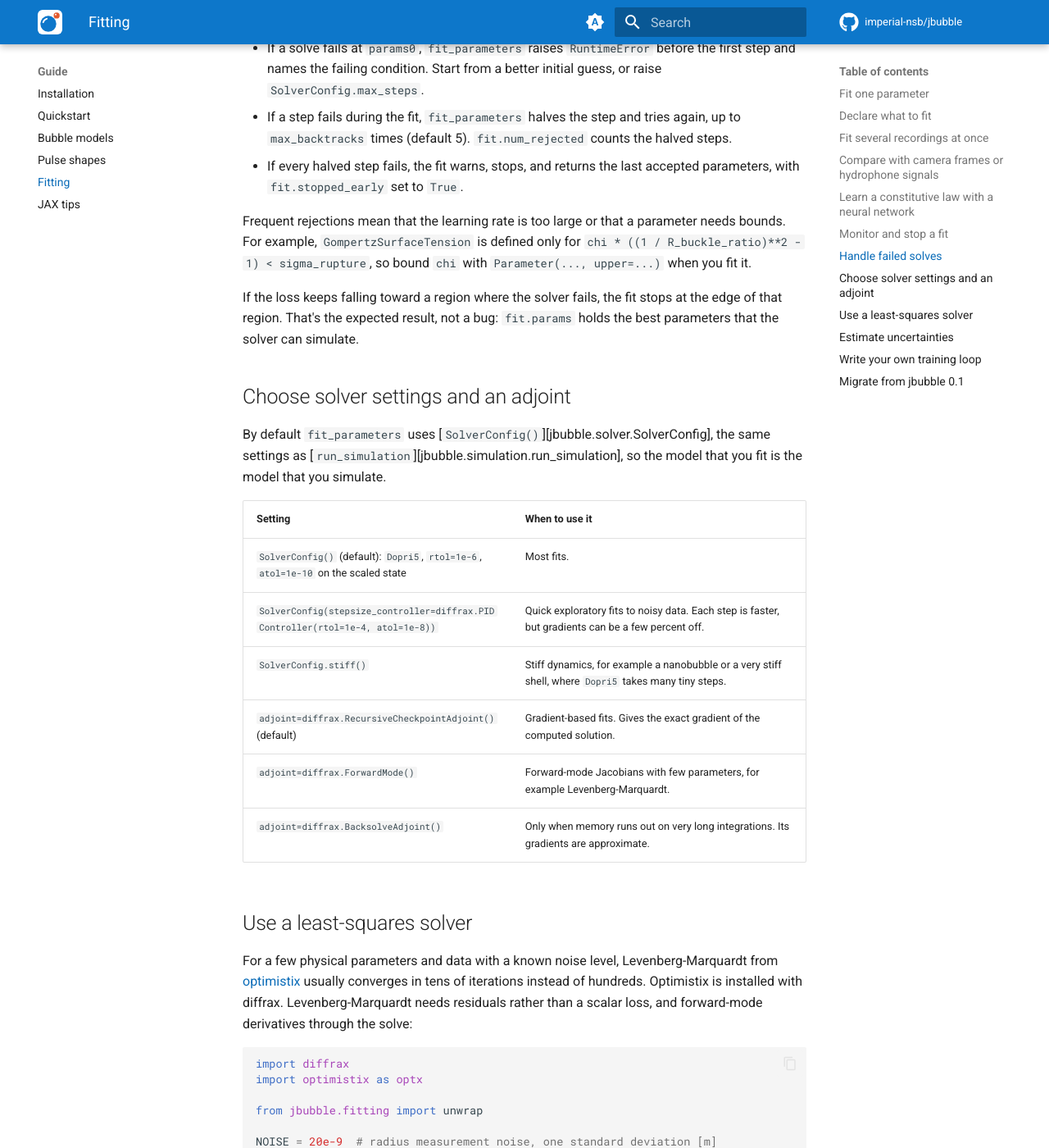
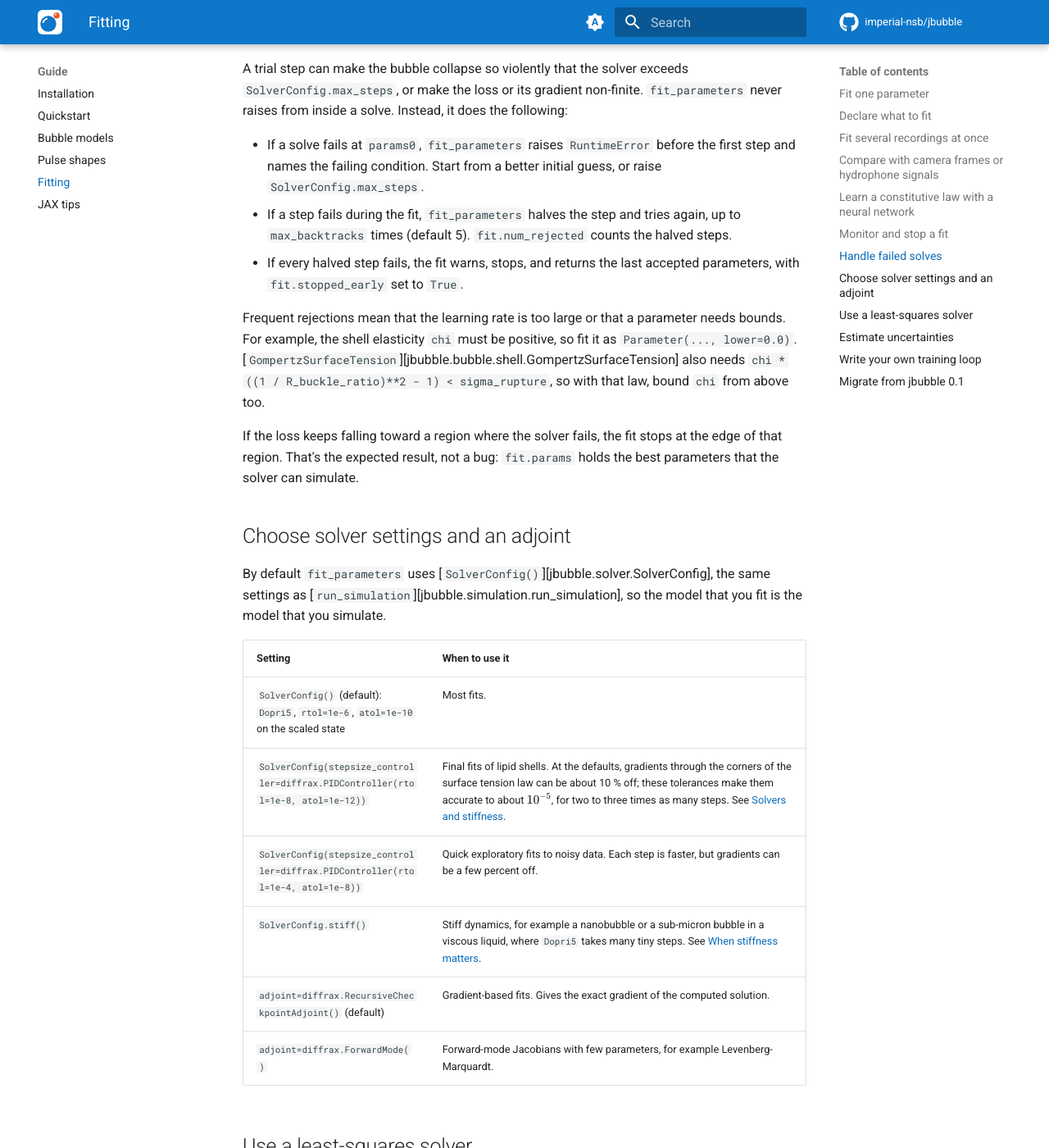
Before and after one commit to imperial-nsb/jbubble, an MkDocs documentation site: the page built from docs/guide/fitting.md, in a window 1280 px wide and 1400 px high, scrolled down 7700 px. Shown: the whole window at 82% size. Built offline with MkDocs 1.6.1 and Material for MkDocs 9.7.7, drawn with Linux system fonts in a browser that asks for light colours; nearby versions of some CDN libraries; comment, search, counter and statistics services are not loaded; some of the changed text lies outside the part shown.

Commit message:
docs(fitting): fit the smoothed Marmottant law and update solver advice
Use SmoothMarmottantSurfaceTension, the law that jbubble recommends for
fitting, and NeuralProperty with a bounded final activation for the
learned law. Recommend tighter tolerances for final lipid-shell fits, link
the solvers guide, and drop the BacksolveAdjoint row.

````diff
--- a/docs/guide/fitting.md
+++ b/docs/guide/fitting.md
@@ -12,7 +12,10 @@
 ## Fit one parameter
 
 The following example estimates the shell viscosity `kappa_s` of a
-lipid-coated bubble from one radius trace:
+lipid-coated bubble from one radius trace. The shell's surface tension
+follows
+[`SmoothMarmottantSurfaceTension`][jbubble.bubble.shell.SmoothMarmottantSurfaceTension],
+the Marmottant law with rounded corners, which keeps gradients smooth:
 
 ```python
 import jax.numpy as jnp
@@ -274,30 +279,20 @@
 ## Learn a constitutive law with a neural network
 
 `params0` can be any Equinox module. The following
-[`Property`][jbubble.bubble.property.Property] learns the surface tension
-$\sigma(R)$ with a small network, bounded to $(0, \sigma_\text{max})$ by a
-sigmoid. `fit_parameters` fits the network weights. `sigma_max` is a static
-field, so it stays fixed:
+[`NeuralProperty`][jbubble.bubble.property.NeuralProperty] learns the surface
+tension $\sigma(R/R_0)$ with a small network. Its final activation bounds the
+output to $(0, 0.072)$ N/m, and `fit_parameters` fits the network weights:
 
 ```{.python continuation}
 import equinox as eqx
 import jax
 
-from jbubble.bubble.property import Property
-
-
-class BoundedNeuralSigma(Property):
-    net: eqx.nn.MLP
-    sigma_max: float = eqx.field(default=0.072, static=True)  # [N/m]
-
-    def __call__(self, state):
-        x = jnp.array([state.R / state.R0])
-        return self.sigma_max * jax.nn.sigmoid(self.net(x)[0])
+from jbubble.bubble.property import NeuralProperty
 
 
 def make_neural_model(sigma, condition):
     eom = KellerMiksis(
-        gas=PolytropicGas(gamma=1.07),
+        gas=PolytropicGas(gamma=1.095),
         shell=LipidShell(sigma=sigma, kappa_s=3e-9),
         medium=NewtonianMedium(mu=1e-3),
         R0=R0,
@@ -308,20 +303,30 @@
     return eom, make_pulse(condition["pressure"])
 
 
-sigma0 = BoundedNeuralSigma(net=eqx.nn.MLP(1, 1, 8, 2, key=jax.random.PRNGKey(0)))
+net = eqx.nn.MLP(
+    in_size=1,
+    out_size=1,
+    width_size=8,
+    depth=2,
+    final_activation=lambda x: 0.072 * jax.nn.sigmoid(x),  # (0, 0.072) N/m
+    key=jax.random.PRNGKey(0),
+)
 fit = fit_parameters(
     make_neural_model,
-    sigma0,
+    NeuralProperty(net=net),
     conditions=conditions,
     loss_fn=loss_fn,
     optimizer=optax.adam(1e-2),
-    n_steps=20,  # use thousands of steps in practice
+    n_steps=20,  # use about a thousand steps in practice
     save_spec=SAVE_SPEC,
     t_max=T_MAX,
     log_every=0,
 )
-learned_sigma = fit.params  # a BoundedNeuralSigma with fitted weights
+learned_sigma = fit.params  # a NeuralProperty with fitted weights
 ```
+
+The example [Learn a shell law](../examples/11_learn_shell_law.md) runs this
+recipe to convergence and compares the learned law with the true one.
 
 ## Monitor and stop a fit
 
@@ -375,9 +380,11 @@
   accepted parameters, with `fit.stopped_early` set to `True`.
 
 Frequent rejections mean that the learning rate is too large or that a
-parameter needs bounds. For example, `GompertzSurfaceTension` is defined only
-for `chi * ((1 / R_buckle_ratio)**2 - 1) < sigma_rupture`, so bound `chi`
-with `Parameter(..., upper=...)` when you fit it.
+parameter needs bounds. For example, the shell elasticity `chi` must be
+positive, so fit it as `Parameter(..., lower=0.0)`.
+[`GompertzSurfaceTension`][jbubble.bubble.shell.GompertzSurfaceTension] also
+needs `chi * ((1 / R_buckle_ratio)**2 - 1) < sigma_rupture`, so with that law,
+bound `chi` from above too.
 
 If the loss keeps falling toward a region where the solver fails, the fit
 stops at the edge of that region. That's the expected result, not a bug:
@@ -392,11 +399,11 @@
 | Setting | When to use it |
 |---|---|
 | `SolverConfig()` (default): `Dopri5`, `rtol=1e-6`, `atol=1e-10` on the scaled state | Most fits. |
+| `SolverConfig(stepsize_controller=diffrax.PIDController(rtol=1e-8, atol=1e-12))` | Final fits of lipid shells. At the defaults, gradients through the corners of the surface tension law can be about 10 % off; these tolerances make them accurate to about $10^{-5}$, for two to three times as many steps. See [Solvers and stiffness](solvers.md#gradients-and-adjoints). |
 | `SolverConfig(stepsize_controller=diffrax.PIDController(rtol=1e-4, atol=1e-8))` | Quick exploratory fits to noisy data. Each step is faster, but gradients can be a few percent off. |
-| `SolverConfig.stiff()` | Stiff dynamics, for example a nanobubble or a very stiff shell, where `Dopri5` takes many tiny steps. |
+| `SolverConfig.stiff()` | Stiff dynamics, for example a nanobubble or a sub-micron bubble in a viscous liquid, where `Dopri5` takes many tiny steps. See [When stiffness matters](solvers.md#when-stiffness-matters). |
 | `adjoint=diffrax.RecursiveCheckpointAdjoint()` (default) | Gradient-based fits. Gives the exact gradient of the computed solution. |
 | `adjoint=diffrax.ForwardMode()` | Forward-mode Jacobians with few parameters, for example Levenberg-Marquardt. |
-| `adjoint=diffrax.BacksolveAdjoint()` | Only when memory runs out on very long integrations. Its gradients are approximate. |
 
 ## Use a least-squares solver
 
````
Also changed, not shown: other parts of docs/guide/fitting.md (+5 -3 lines).
